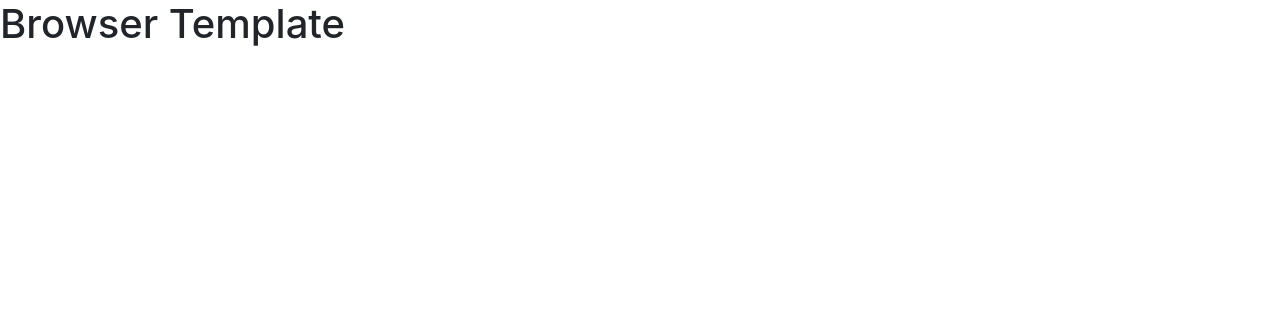
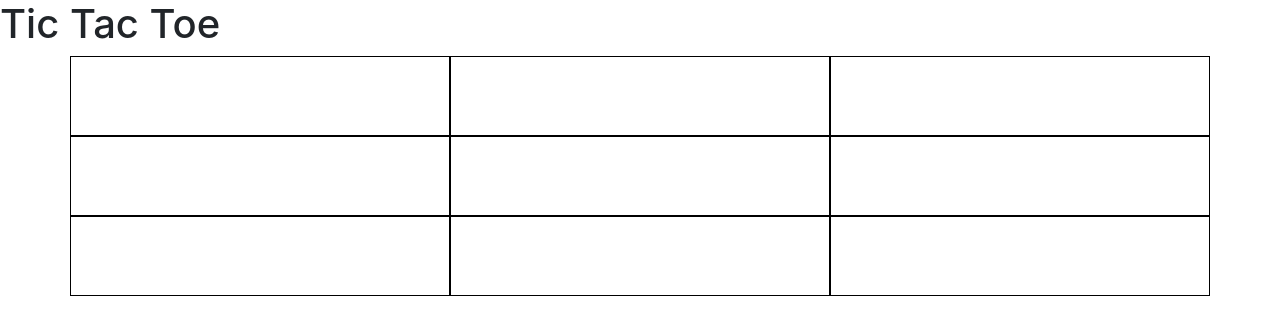
Before and after one commit to sars604/tictactoe-client, a website built with webpack: page index.html in a window 1280 px wide. Built offline with nearby package versions, Linux system fonts and the light colour scheme.

Commit message:
Creating simple game board
Created very basic game board in index.html and index.scss

```diff
--- a/assets/styles/index.scss
+++ b/assets/styles/index.scss
@@ -1 +1,13 @@
 @import '~bootstrap/scss/bootstrap';
+$black: #000;
+
+body {
+}
+
+.box {
+  align-items: center;
+  border: 1px solid $black;
+  display: flex;
+  height: 80px;
+  justify-content: center;
+}
--- a/index.html
+++ b/index.html
@@ -12,6 +12,24 @@
       <script src="public/application.js" type="text/javascript" charset="utf-8" defer></script>
     </head>
     <body>
-      <h1>Browser Template</h1>
+      <h1>Tic Tac Toe</h1>
+      <div class="container">
+
+  <div class="row">
+    <div class="col-4 box"></div>
+    <div class="col-4 box"></div>
+    <div class="col-4 box"></div>
+  </div>
+  <div class="row">
+    <div class="col-4 box"></div>
+    <div class="col-4 box"></div>
+    <div class="col-4 box"></div>
+  </div>
+  <div class="row">
+    <div class="col-4 box"></div>
+    <div class="col-4 box"></div>
+    <div class="col-4 box"></div>
+  </div>
+</div>
     </body>
 </html>
```
Also changed, not shown: 1 other file.
